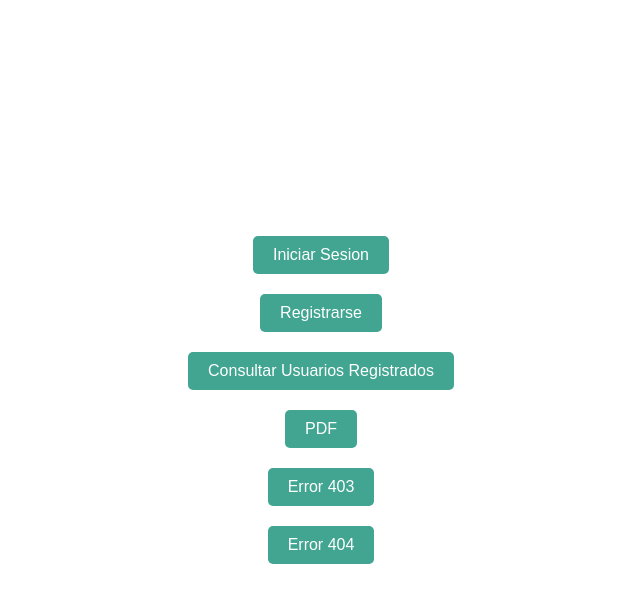
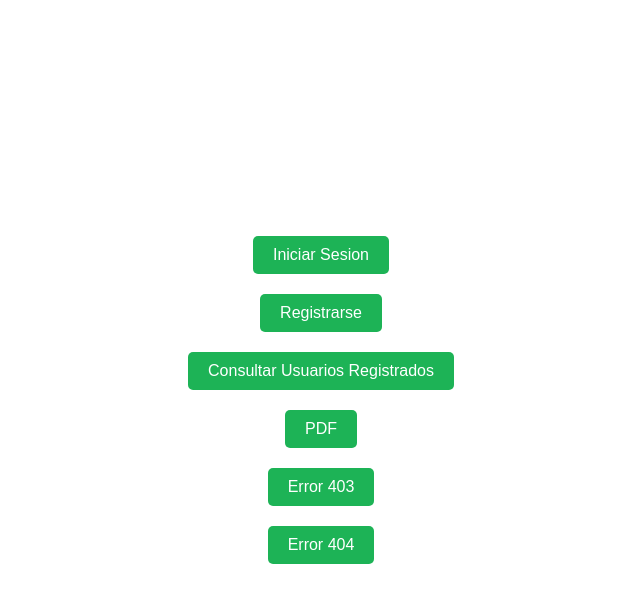
Before and after one commit to Da1sh0/actividad, a PHP site: page / in a window 1280 px wide. Shown: the top 603 px of the page, without its empty margins (319-959 px from the left). Run offline with PHP 8.4, Linux system fonts and the light colour scheme.

Commit message:
Se termino eliminar

```diff
--- a/css/stylesIndex.css
+++ b/css/stylesIndex.css
@@ -15,7 +15,7 @@ body {
 button {
   margin: 10px;
   padding: 10px 20px;
-  background-color: #41a591;
+  background-color: #1db356;
   border: none;
   border-radius: 5px;
   color: #ffffff;
--- a/error403.php
+++ b/error403.php
@@ -5,7 +5,7 @@
 <head>
     <meta charset="UTF-8">
     <meta name="viewport" content="width=device-width, initial-scale=1.0">
-    <link rel="stylesheet" href="css/styles403.css">
+    <link rel="stylesheet" href="css/403.css">
     <link rel="icon" href="svg/icon.svg">
     <title>Eror 403</title>
 </head>
--- a/error404.php
+++ b/error404.php
@@ -5,7 +5,7 @@
 <head>
     <meta charset="UTF-8">
     <meta name="viewport" content="width=device-width, initial-scale=1.0">
-    <link rel="stylesheet" href="css/styles404.css">
+    <link rel="stylesheet" href="css/404.css">
     <link rel="icon" href="svg/icon.svg">
     <title>Eror 404</title>
 </head>
--- a/index.html
+++ b/index.html
@@ -3,7 +3,7 @@
 <head>
     <meta charset="UTF-8">
     <meta name="viewport" content="width=device-width, initial-scale=1.0">
-    <link rel="stylesheet" href="./css/stylesIndex.css">
+    <link rel="stylesheet" href="css/stylesIndex.css">
     <link rel="shortcut icon" href="svg/icon.svg" type="image/x-icon">
     <title>Diiego</title>
 </head>
```
Also changed, not shown: delete_process.php (renamed from svg/delete_process.php).
